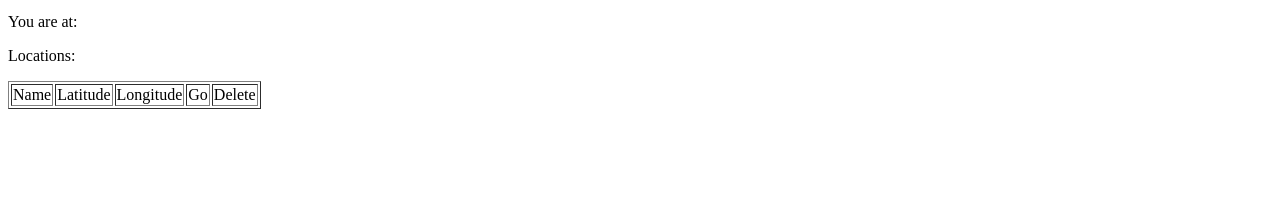
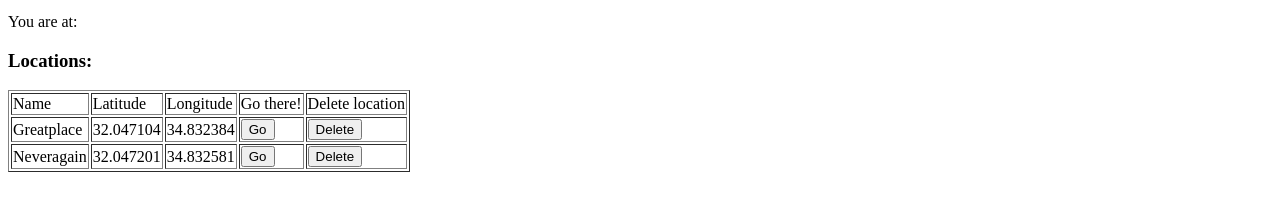
Before and after one commit to OshraHartuv/TravelTip, a plain HTML site: page index.html in a window 1280 px wide. Both pictures are taken after a click on the button "Get Locations". Shown: the part 538-746 px from the top of the page. Drawn offline with Linux system fonts and the light colour scheme; some packages are replaced by stand-ins of ours.

Commit message:
rendered loc map and go button

```diff
--- a/index.html
+++ b/index.html
@@ -19,18 +19,19 @@
     <button onclick="onPanTo()" class="btn-pan">Pan Map to Tokyo</button>
 
     <p>You are at: <span class="user-pos"></span></p>
-    <p>Locations: <span class="locs hide">
+    <div class="locs-container hide">
+        <h3>Locations:</h3>
         <table border="1">
             <thead>
                 <td>Name</td>
                 <td>Latitude</td>
                 <td>Longitude</td>
-                    <td>Go</td>
-                    <td>Delete</td>
+                <td>Go there!</td>
+                <td>Delete location</td>
             </thead>
-                <tbody></tbody>
+            <tbody class="locs"></tbody>
         </table>
-        </span></p>
+    </div>
 
     <script src="js/lib/axios.js"></script>
     <script type="module" src="js/app.controller.js"></script>
--- a/js/app.controller.js
+++ b/js/app.controller.js
@@ -1,6 +1,5 @@
-import { locService } from './services/loc.service.js'
-import { mapService } from './services/map.service.js'
-
+import { locService } from './services/loc.service.js';
+import { mapService } from './services/map.service.js';
 
 window.onload = onInit;
 window.onAddMarker = onAddMarker;
@@ -8,37 +7,41 @@ window.onPanTo = onPanTo;
 window.onGetLocs = onGetLocs;
 window.onGetUserPos = onGetUserPos;
 window.onSaveLoc = onSaveLoc;
-window.onCloseInfoWindow= onCloseInfoWindow;
+window.onCloseInfoWindow = onCloseInfoWindow;
+window.onGoToLoc= onGoToLoc;
+window.onDeleteLoc= onDeleteLoc;
 
 function onInit() {
-    mapService.initMap()
+  mapService
+    .initMap()
     .then(() => {
       console.log('Map is ready');
     })
     .catch(() => console.log('Error: cannot init map'));
 }
 
-function onCloseInfoWindow(){
-    const infoWindow = mapService.getInfoWindow()
-    infoWindow.close()
-}
-
-function onSaveLoc(){
-    const infoWindow = mapService.getInfoWindow()
-    const pos = {lat: infoWindow.position.lat(), lng: infoWindow.position.lng() }
-    var name = document.querySelector('.place-name').value;
-    locService.saveLoc(name, pos.lat, pos.lng)
+function onCloseInfoWindow() {
+  const infoWindow = mapService.getInfoWindow();
   infoWindow.close();
 }
 
-
+function onSaveLoc() {
+  const infoWindow = mapService.getInfoWindow();
+  const pos = {
+    lat: infoWindow.position.lat(),
+    lng: infoWindow.position.lng(),
+  };
+  var name = document.querySelector('.place-name').value;
+  locService.saveLoc(name, pos.lat, pos.lng);
+  infoWindow.close();
+}
 
 // This function provides a Promise API to the callback-based-api of getCurrentPosition
 function getPosition() {
   console.log('Getting Pos');
   return new Promise((resolve, reject) => {
-        navigator.geolocation.getCurrentPosition(resolve, reject)
-    })
+    navigator.geolocation.getCurrentPosition(resolve, reject);
+  });
 }
 
 function onAddMarker() {
@@ -47,37 +50,42 @@ function onAddMarker() {
 }
 
 function onGetLocs() {
-    locService.getLocs()
-        .then(locs => {
-            console.log('Locations:', locs)
-            document.querySelector('.locs').innerText = JSON.stringify(locs)
-            var strHtml = locs.map(loc)
+  locService.getLocs().then((locs) => {
+    console.log('Locations:', locs);
+    var strHtml = locs.map((loc) =>
+      `<tr>
+            <td>${loc.name}</td>
+            <td>${loc.lat}</td>
+            <td>${loc.lng}</td>
+            <td><button onclick="onGoToLoc(${loc.lat}, ${loc.lng})">Go</button></td>
+            <td><button onclick="onDeleteLoc(${loc.lat}, ${loc.lng})">Delete</button></td>
+        </tr>`
+    );
+    document.querySelector('.locs').innerHTML = strHtml.join('');
+    document.querySelector('.locs-container').classList.remove('hide');
+  });
+}
 
-            `  <table border="1">
-            <thead>
-                <td>Name</td>
-                <td>Latitude</td>
-                <td>Longitude</td>
-                <td>Go</td>
-                <td>Delete</td>
-            </thead>
-            <tr>
-                <td></td>
-            </tr>
-        </table>`
-        })
+function onDeleteLoc(lat,lng){
+    DeleteLoc(lat,lng);
+}
+
+function onGoToLoc(lat,lng){
+    // document.querySelector('.locs-container').classList.add('hide')
+    mapService.panTo(lat, lng)
 }
 
 function onGetUserPos() {
   getPosition()
-        .then(pos => {
+    .then((pos) => {
       console.log('User position is:', pos.coords);
-            document.querySelector('.user-pos').innerText =
-                `Latitude: ${pos.coords.latitude} - Longitude: ${pos.coords.longitude}`
+      document.querySelector(
+        '.user-pos'
+      ).innerText = `Latitude: ${pos.coords.latitude} - Longitude: ${pos.coords.longitude}`;
     })
-        .catch(err => {
+    .catch((err) => {
       console.log('err!!!', err);
-        })
+    });
 }
 function onPanTo() {
   console.log('Panning the Map');
```
Lines whose indentation alone changed are shown as unchanged.
